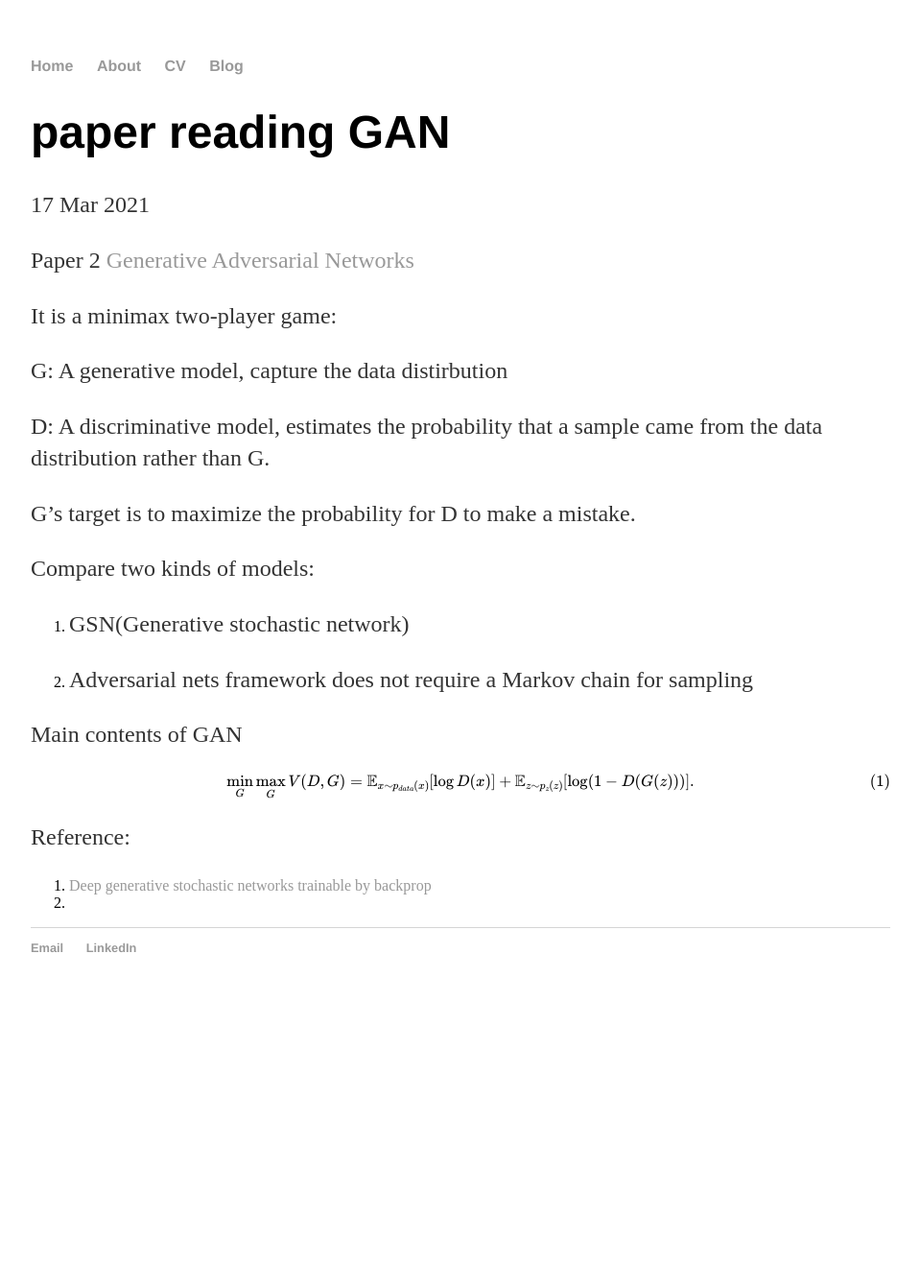
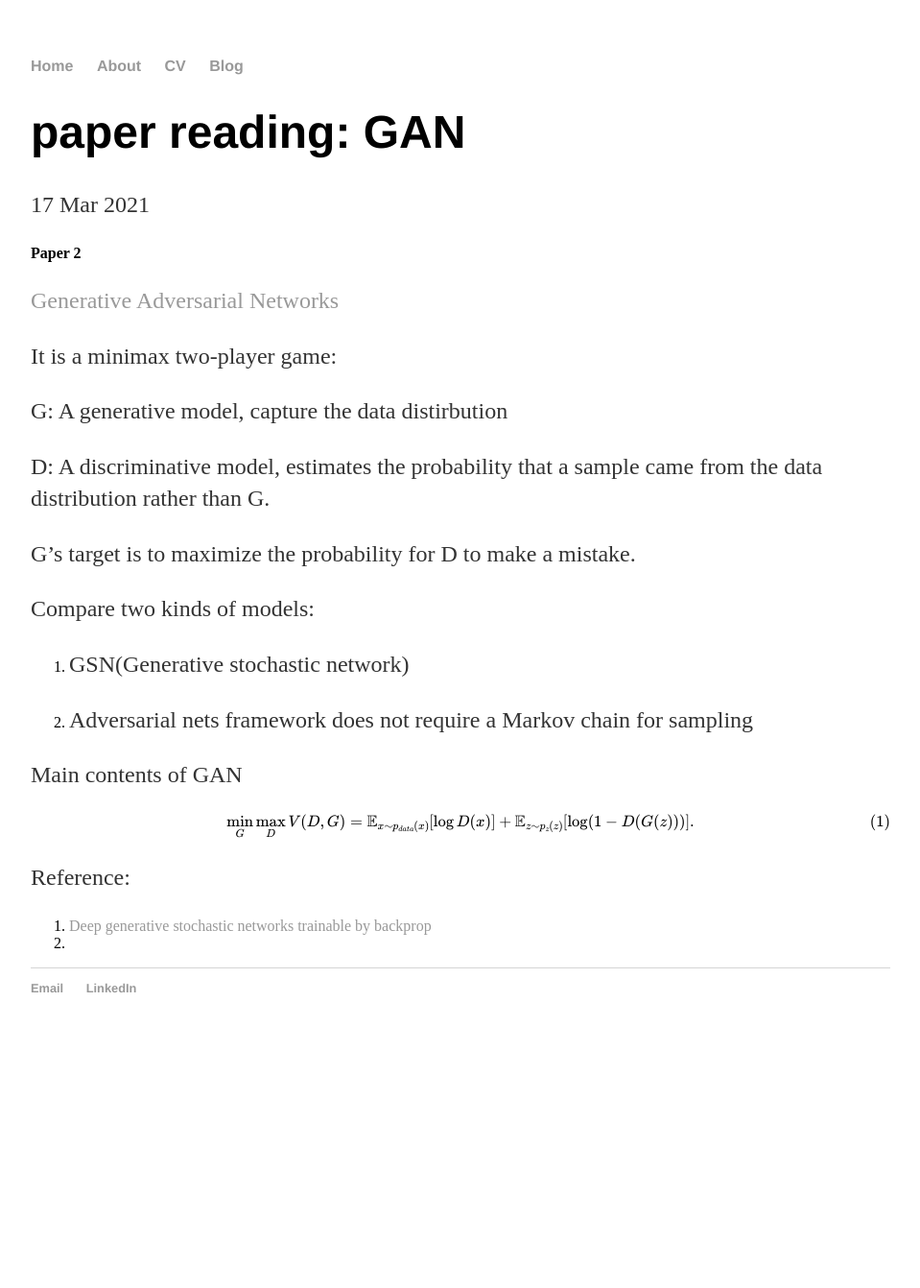
Before and after one commit to radarFudan/radarFudan.github.io, a Jekyll site: the page built from _posts/2021-03-17-paper-reading-GAN.md, in a window 1280 px wide. Shown: the whole page at 96% size, without its empty margins (160-1119 px from the left). Built offline with Jekyll 4.4.1, drawn with Linux system fonts in a browser that asks for light colours; formulas are drawn with MathJax 3; before the commit the page ends 1300 px from its top, so only the background shows below that.

```diff
--- a/_posts/2021-03-17-paper-reading-GAN.md
+++ b/_posts/2021-03-17-paper-reading-GAN.md
@@ -1,10 +1,10 @@
 ---
 layout: post
-title: "paper reading GAN"
+title: "paper reading: GAN"
 date: 2021-03-17
 ---
 
-Paper 2
+#### Paper 2
 [Generative Adversarial Networks](https://arxiv.org/abs/1406.2661)
 
 It is a minimax two-player game:
@@ -23,7 +23,7 @@ Compare two kinds of models:
 
 Main contents of GAN
 
-$$\min_G \max_G V(D, G) = \mathbb{E}_{x \sim p_{data}(x)} [\log D(x)] + \mathbb{E}_{z \sim p_z(z)}[\log(1 - D(G(z)))].$$
+$$\min_G \max_D V(D, G) = \mathbb{E}_{x \sim p_{data}(x)} [\log D(x)] + \mathbb{E}_{z \sim p_z(z)}[\log(1 - D(G(z)))].$$
 
 Reference:
 1. [Deep generative stochastic networks trainable by backprop](https://arxiv.org/abs/1306.1091)
--- a/about/index.html
+++ b/about/index.html
@@ -2,3 +2,5 @@
 layout: default
 title:
 ---
+
+To be added
```
Also changed, not shown: _layouts/default.html (+8 -1 lines), _posts/2021-02-06-latex-notes.md (+3 -1 lines), _posts/2021-03-15-paper-reading-SGD-SDE.md (+1 -1 lines), _posts/2021-03-18-paper-reading-WGAN.md (added, +7 -0 lines).
